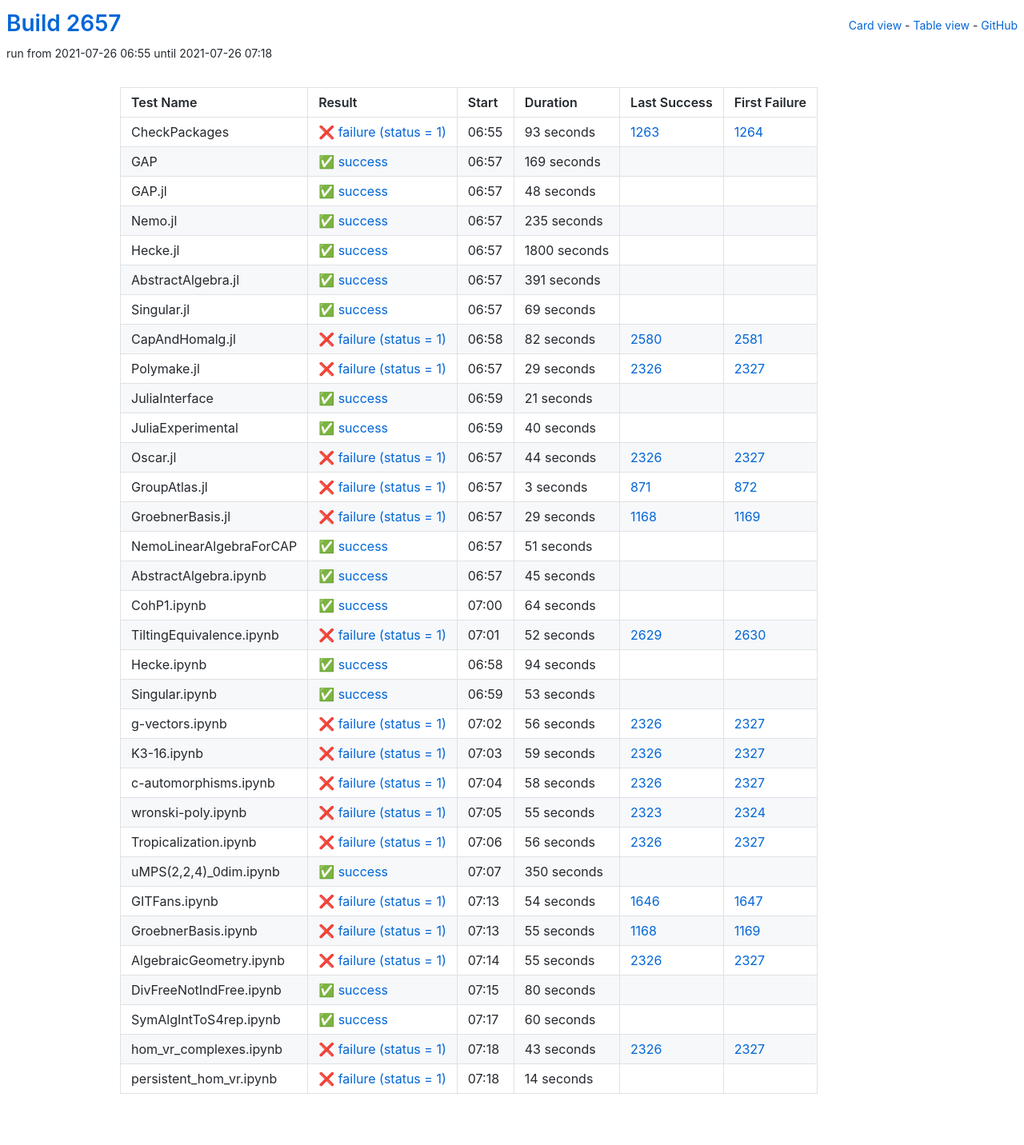
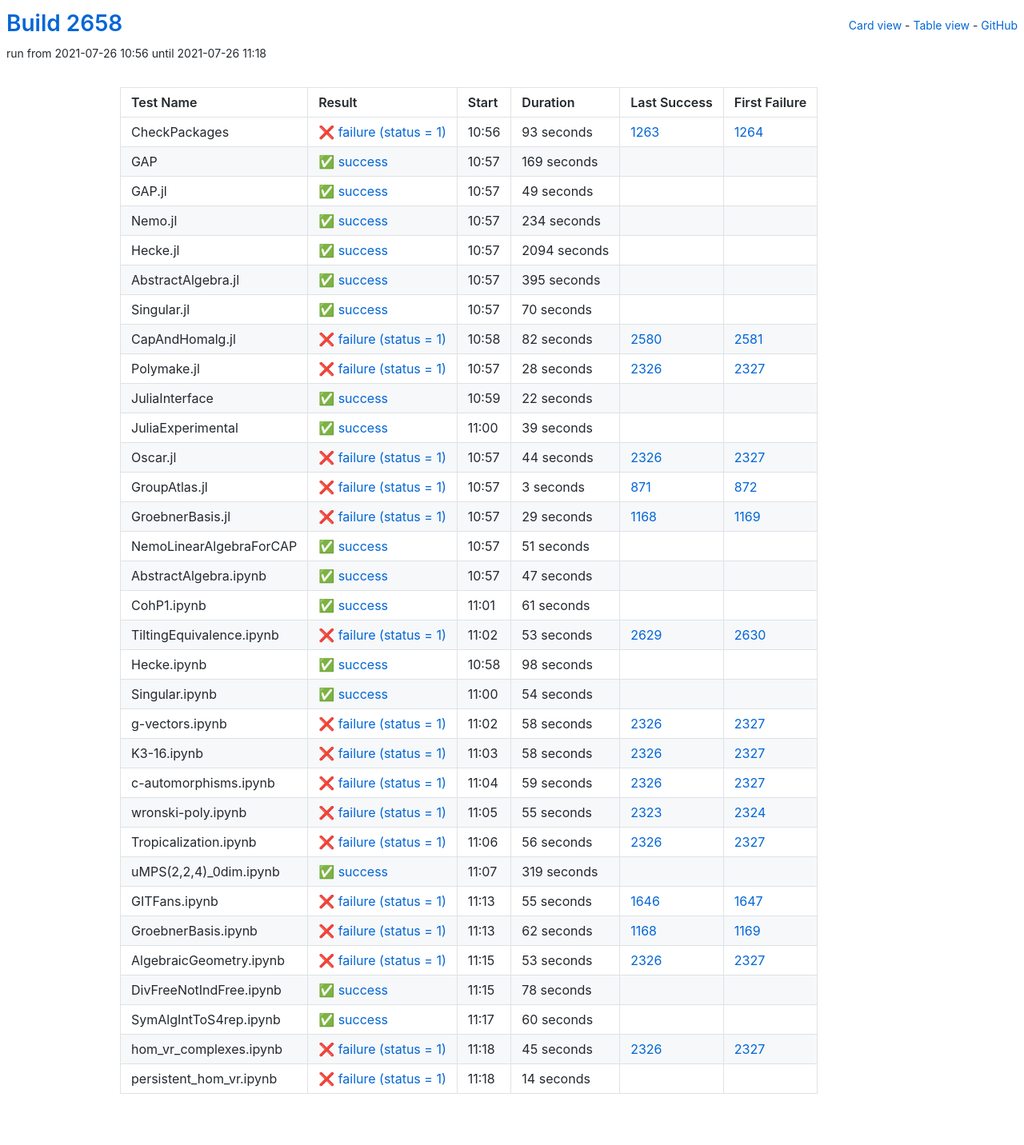
Before and after one commit to oscar-system/oscar-ci-status-stable, a Jekyll site: the page built from table.html, in a window 1280 px wide. Shown: the whole page at 80% size. Built offline with Jekyll 4.4.1, drawn with Linux system fonts in a browser that asks for light colours.

Commit message:
Build #2658

```diff
--- a/_data/ci.yml
+++ b/_data/ci.yml
@@ -1,6 +1,6 @@
 ---
-build: 2657
-build_url: https://oscarci.mathematik.uni-kl.de/job/oscar-stable/2657/
+build: 2658
+build_url: https://oscarci.mathematik.uni-kl.de/job/oscar-stable/2658/
 job: oscar-stable
 organization: oscar-system
 repo: oscar-ci-status-stable
@@ -8,8 +8,8 @@ repourl: https://github.com/oscar-system/oscar-ci-status-stable
 tests:
 - name: CheckPackages
   id: checkpackages
-  log: https://oscarci.mathematik.uni-kl.de/job/oscar-stable/2657/artifact/logs/build-2657/CheckPackages.log
-  start: 2021-07-26 06:55
+  log: https://oscarci.mathematik.uni-kl.de/job/oscar-stable/2658/artifact/logs/build-2658/CheckPackages.log
+  start: 2021-07-26 10:56
   success: false
   exitcode: 1
   status: failure
@@ -20,8 +20,8 @@ tests:
   first_failure_url: https://oscarci.mathematik.uni-kl.de/job/oscar-stable/1264/
 - name: GAP
   id: gap
-  log: https://oscarci.mathematik.uni-kl.de/job/oscar-stable/2657/artifact/logs/build-2657/GAP.log
-  start: 2021-07-26 06:57
+  log: https://oscarci.mathematik.uni-kl.de/job/oscar-stable/2658/artifact/logs/build-2658/GAP.log
+  start: 2021-07-26 10:57
   success: true
   exitcode: 0
   status: success
@@ -32,68 +32,68 @@ tests:
   first_failure_url:
 - name: GAP.jl
   id: gap-jl
-  log: https://oscarci.mathematik.uni-kl.de/job/oscar-stable/2657/artifact/logs/build-2657/GAP.jl.log
-  start: 2021-07-26 06:57
+  log: https://oscarci.mathematik.uni-kl.de/job/oscar-stable/2658/artifact/logs/build-2658/GAP.jl.log
+  start: 2021-07-26 10:57
   success: true
   exitcode: 0
   status: success
-  duration: 48
+  duration: 49
   last_success: false
   last_success_url:
   first_failure: false
   first_failure_url:
 - name: Nemo.jl
   id: nemo-jl
-  log: https://oscarci.mathematik.uni-kl.de/job/oscar-stable/2657/artifact/logs/build-2657/Nemo.jl.log
-  start: 2021-07-26 06:57
+  log: https://oscarci.mathematik.uni-kl.de/job/oscar-stable/2658/artifact/logs/build-2658/Nemo.jl.log
+  start: 2021-07-26 10:57
   success: true
   exitcode: 0
   status: success
-  duration: 235
+  duration: 234
   last_success: false
   last_success_url:
   first_failure: false
   first_failure_url:
 - name: Hecke.jl
   id: hecke-jl
-  log: https://oscarci.mathematik.uni-kl.de/job/oscar-stable/2657/artifact/logs/build-2657/Hecke.jl.log
-  start: 2021-07-26 06:57
+  log: https://oscarci.mathematik.uni-kl.de/job/oscar-stable/2658/artifact/logs/build-2658/Hecke.jl.log
+  start: 2021-07-26 10:57
   success: true
   exitcode: 0
   status: success
-  duration: 1800
+  duration: 2094
   last_success: false
   last_success_url:
   first_failure: false
   first_failure_url:
 - name: AbstractAlgebra.jl
   id: abstractalgebra-jl
-  log: https://oscarci.mathematik.uni-kl.de/job/oscar-stable/2657/artifact/logs/build-2657/AbstractAlgebra.jl.log
-  start: 2021-07-26 06:57
+  log: https://oscarci.mathematik.uni-kl.de/job/oscar-stable/2658/artifact/logs/build-2658/AbstractAlgebra.jl.log
+  start: 2021-07-26 10:57
   success: true
   exitcode: 0
   status: success
-  duration: 391
+  duration: 395
   last_success: false
   last_success_url:
   first_failure: false
   first_failure_url:
 - name: Singular.jl
   id: singular-jl
-  log: https://oscarci.mathematik.uni-kl.de/job/oscar-stable/2657/artifact/logs/build-2657/Singular.jl.log
-  start: 2021-07-26 06:57
+  log: https://oscarci.mathematik.uni-kl.de/job/oscar-stable/2658/artifact/logs/build-2658/Singular.jl.log
+  start: 2021-07-26 10:57
   success: true
   exitcode: 0
   status: success
-  duration: 69
+  duration: 70
   last_success: false
   last_success_url:
   first_failure: false
   first_failure_url:
 - name: CapAndHomalg.jl
   id: capandhomalg-jl
-  log: https://oscarci.mathematik.uni-kl.de/job/oscar-stable/2657/artifact/logs/build-2657/CapAndHomalg.jl.log
-  start: 2021-07-26 06:58
+  log: https://oscarci.mathematik.uni-kl.de/job/oscar-stable/2658/artifact/logs/build-2658/CapAndHomalg.jl.log
+  start: 2021-07-26 10:58
   success: false
   exitcode: 1
   status: failure
@@ -104,44 +104,44 @@ tests:
   first_failure_url: https://oscarci.mathematik.uni-kl.de/job/oscar-stable/2581/
 - name: Polymake.jl
   id: polymake-jl
-  log: https://oscarci.mathematik.uni-kl.de/job/oscar-stable/2657/artifact/logs/build-2657/Polymake.jl.log
-  start: 2021-07-26 06:57
+  log: https://oscarci.mathematik.uni-kl.de/job/oscar-stable/2658/artifact/logs/build-2658/Polymake.jl.log
+  start: 2021-07-26 10:57
   success: false
   exitcode: 1
   status: failure
-  duration: 29
+  duration: 28
   last_success: 2326
   last_success_url: https://oscarci.mathematik.uni-kl.de/job/oscar-stable/2326/
   first_failure: 2327
   first_failure_url: https://oscarci.mathematik.uni-kl.de/job/oscar-stable/2327/
 - name: JuliaInterface
   id: juliainterface
-  log: https://oscarci.mathematik.uni-kl.de/job/oscar-stable/2657/artifact/logs/build-2657/JuliaInterface.log
-  start: 2021-07-26 06:59
+  log: https://oscarci.mathematik.uni-kl.de/job/oscar-stable/2658/artifact/logs/build-2658/JuliaInterface.log
+  start: 2021-07-26 10:59
   success: true
   exitcode: 0
   status: success
-  duration: 21
+  duration: 22
   last_success: false
   last_success_url:
   first_failure: false
   first_failure_url:
 - name: JuliaExperimental
   id: juliaexperimental
-  log: https://oscarci.mathematik.uni-kl.de/job/oscar-stable/2657/artifact/logs/build-2657/JuliaExperimental.log
-  start: 2021-07-26 06:59
+  log: https://oscarci.mathematik.uni-kl.de/job/oscar-stable/2658/artifact/logs/build-2658/JuliaExperimental.log
+  start: 2021-07-26 11:00
   success: true
   exitcode: 0
   status: success
-  duration: 40
+  duration: 39
   last_success: false
   last_success_url:
   first_failure: false
   first_failure_url:
 - name: Oscar.jl
   id: oscar-jl
-  log: https://oscarci.mathematik.uni-kl.de/job/oscar-stable/2657/artifact/logs/build-2657/Oscar.jl.log
-  start: 2021-07-26 06:57
+  log: https://oscarci.mathematik.uni-kl.de/job/oscar-stable/2658/artifact/logs/build-2658/Oscar.jl.log
+  start: 2021-07-26 10:57
   success: false
   exitcode: 1
   status: failure
@@ -152,8 +152,8 @@ tests:
   first_failure_url: https://oscarci.mathematik.uni-kl.de/job/oscar-stable/2327/
 - name: GroupAtlas.jl
   id: groupatlas-jl
-  log: https://oscarci.mathematik.uni-kl.de/job/oscar-stable/2657/artifact/logs/build-2657/GroupAtlas.jl.log
-  start: 2021-07-26 06:57
+  log: https://oscarci.mathematik.uni-kl.de/job/oscar-stable/2658/artifact/logs/build-2658/GroupAtlas.jl.log
+  start: 2021-07-26 10:57
   success: false
   exitcode: 1
   status: failure
@@ -164,8 +164,8 @@ tests:
   first_failure_url: https://oscarci.mathematik.uni-kl.de/job/oscar-stable/872/
 - name: GroebnerBasis.jl
   id: groebnerbasis-jl
-  log: https://oscarci.mathematik.uni-kl.de/job/oscar-stable/2657/artifact/logs/build-2657/GroebnerBasis.jl.log
-  start: 2021-07-26 06:57
+  log: https://oscarci.mathematik.uni-kl.de/job/oscar-stable/2658/artifact/logs/build-2658/GroebnerBasis.jl.log
+  start: 2021-07-26 10:57
   success: false
   exitcode: 1
   status: failure
@@ -176,8 +176,8 @@ tests:
   first_failure_url: https://oscarci.mathematik.uni-kl.de/job/oscar-stable/1169/
 - name: NemoLinearAlgebraForCAP
   id: nemolinearalgebraforcap
-  log: https://oscarci.mathematik.uni-kl.de/job/oscar-stable/2657/artifact/logs/build-2657/NemoLinearAlgebraForCAP.log
-  start: 2021-07-26 06:57
+  log: https://oscarci.mathematik.uni-kl.de/job/oscar-stable/2658/artifact/logs/build-2658/NemoLinearAlgebraForCAP.log
+  start: 2021-07-26 10:57
   success: true
   exitcode: 0
   status: success
@@ -188,80 +188,92 @@ tests:
   first_failure_url:
 - name: AbstractAlgebra.ipynb
   id: abstractalgebra-ipynb
-  log: https://oscarci.mathematik.uni-kl.de/job/oscar-stable/2657/artifact/logs/build-2657/AbstractAlgebra.ipynb.log
-  start: 2021-07-26 06:57
+  log: https://oscarci.mathematik.uni-kl.de/job/oscar-stable/2658/artifact/logs/build-2658/AbstractAlgebra.ipynb.log
+  start: 2021-07-26 10:57
   success: true
   exitcode: 0
   status: success
-  duration: 45
+  duration: 47
   last_success: false
   last_success_url:
   first_failure: false
   first_failure_url:
 - name: CohP1.ipynb
   id: cohp1-ipynb
-  log: https://oscarci.mathematik.uni-kl.de/job/oscar-stable/2657/artifact/logs/build-2657/CohP1.ipynb.log
-  start: 2021-07-26 07:00
+  log: https://oscarci.mathematik.uni-kl.de/job/oscar-stable/2658/artifact/logs/build-2658/CohP1.ipynb.log
+  start: 2021-07-26 11:01
   success: true
   exitcode: 0
   status: success
-  duration: 64
+  duration: 61
   last_success: false
   last_success_url:
   first_failure: false
   first_failure_url:
 - name: TiltingEquivalence.ipynb
   id: tiltingequivalence-ipynb
-  log: https://oscarci.mathematik.uni-kl.de/job/oscar-stable/2657/artifact/logs/build-2657/TiltingEquivalence.ipynb.log
-  start: 2021-07-26 07:01
+  log: https://oscarci.mathematik.uni-kl.de/job/oscar-stable/2658/artifact/logs/build-2658/TiltingEquivalence.ipynb.log
+  start: 2021-07-26 11:02
   success: false
   exitcode: 1
   status: failure
-  duration: 52
+  duration: 53
   last_success: 2629
   last_success_url: https://oscarci.mathematik.uni-kl.de/job/oscar-stable/2629/
   first_failure: 2630
   first_failure_url: https://oscarci.mathematik.uni-kl.de/job/oscar-stable/2630/
 - name: Hecke.ipynb
   id: hecke-ipynb
-  log: https://oscarci.mathematik.uni-kl.de/job/oscar-stable/2657/artifact/logs/build-2657/Hecke.ipynb.log
-  start: 2021-07-26 06:58
+  log: https://oscarci.mathematik.uni-kl.de/job/oscar-stable/2658/artifact/logs/build-2658/Hecke.ipynb.log
+  start: 2021-07-26 10:58
   success: true
   exitcode: 0
   status: success
-  duration: 94
+  duration: 98
   last_success: false
   last_success_url:
   first_failure: false
   first_failure_url:
 - name: Singular.ipynb
   id: singular-ipynb
-  log: https://oscarci.mathematik.uni-kl.de/job/oscar-stable/2657/artifact/logs/build-2657/Singular.ipynb.log
-  start: 2021-07-26 06:59
+  log: https://oscarci.mathematik.uni-kl.de/job/oscar-stable/2658/artifact/logs/build-2658/Singular.ipynb.log
+  start: 2021-07-26 11:00
   success: true
   exitcode: 0
   status: success
-  duration: 53
+  duration: 54
   last_success: false
   last_success_url:
   first_failure: false
   first_failure_url:
 - name: g-vectors.ipynb
   id: g-vectors-ipynb
-  log: https://oscarci.mathematik.uni-kl.de/job/oscar-stable/2657/artifact/logs/build-2657/g-vectors.ipynb.log
-  start: 2021-07-26 07:02
+  log: https://oscarci.mathematik.uni-kl.de/job/oscar-stable/2658/artifact/logs/build-2658/g-vectors.ipynb.log
+  start: 2021-07-26 11:02
   success: false
   exitcode: 1
   status: failure
-  duration: 56
+  duration: 58
   last_success: 2326
   last_success_url: https://oscarci.mathematik.uni-kl.de/job/oscar-stable/2326/
   first_failure: 2327
   first_failure_url: https://oscarci.mathematik.uni-kl.de/job/oscar-stable/2327/
 - name: K3-16.ipynb
   id: k3-16-ipynb
-  log: https://oscarci.mathematik.uni-kl.de/job/oscar-stable/2657/artifact/logs/build-2657/K3-16.ipynb.log
-  start: 2021-07-26 07:03
+  log: https://oscarci.mathematik.uni-kl.de/job/oscar-stable/2658/artifact/logs/build-2658/K3-16.ipynb.log
+  start: 2021-07-26 11:03
+  success: false
+  exitcode: 1
+  status: failure
+  duration: 58
+  last_success: 2326
+  last_success_url: https://oscarci.mathematik.uni-kl.de/job/oscar-stable/2326/
+  first_failure: 2327
+  first_failure_url: https://oscarci.mathematik.uni-kl.de/job/oscar-stable/2327/
+- name: c-automorphisms.ipynb
+  id: c-automorphisms-ipynb
+  log: https://oscarci.mathematik.uni-kl.de/job/oscar-stable/2658/artifact/logs/build-2658/c-automorphisms.ipynb.log
+  start: 2021-07-26 11:04
   success: false
   exitcode: 1
   status: failure
@@ -270,22 +282,10 @@ tests:
   last_success_url: https://oscarci.mathematik.uni-kl.de/job/oscar-stable/2326/
   first_failure: 2327
   first_failure_url: https://oscarci.mathematik.uni-kl.de/job/oscar-stable/2327/
-- name: c-automorphisms.ipynb
-  id: c-automorphisms-ipynb
-  log: https://oscarci.mathematik.uni-kl.de/job/oscar-stable/2657/artifact/logs/build-2657/c-automorphisms.ipynb.log
-  start: 2021-07-26 07:04
-  success: false
-  exitcode: 1
-  status: failure
-  duration: 58
-  last_success: 2326
-  last_success_url: https://oscarci.mathematik.uni-kl.de/job/oscar-stable/2326/
-  first_failure: 2327
-  first_failure_url: https://oscarci.mathematik.uni-kl.de/job/oscar-stable/2327/
 - name: wronski-poly.ipynb
   id: wronski-poly-ipynb
-  log: https://oscarci.mathematik.uni-kl.de/job/oscar-stable/2657/artifact/logs/build-2657/wronski-poly.ipynb.log
-  start: 2021-07-26 07:05
+  log: https://oscarci.mathematik.uni-kl.de/job/oscar-stable/2658/artifact/logs/build-2658/wronski-poly.ipynb.log
+  start: 2021-07-26 11:05
   success: false
   exitcode: 1
   status: failure
@@ -296,8 +296,8 @@ tests:
   first_failure_url: https://oscarci.mathematik.uni-kl.de/job/oscar-stable/2324/
 - name: Tropicalization.ipynb
   id: tropicalization-ipynb
-  log: https://oscarci.mathematik.uni-kl.de/job/oscar-stable/2657/artifact/logs/build-2657/Tropicalization.ipynb.log
-  start: 2021-07-26 07:06
+  log: https://oscarci.mathematik.uni-kl.de/job/oscar-stable/2658/artifact/logs/build-2658/Tropicalization.ipynb.log
+  start: 2021-07-26 11:06
   success: false
   exitcode: 1
   status: failure
@@ -308,68 +308,68 @@ tests:
   first_failure_url: https://oscarci.mathematik.uni-kl.de/job/oscar-stable/2327/
 - name: uMPS(2,2,4)_0dim.ipynb
   id: umps-2-2-4-0dim-ipynb
-  log: https://oscarci.mathematik.uni-kl.de/job/oscar-stable/2657/artifact/logs/build-2657/uMPS-2-2-4-_0dim.ipynb.log
-  start: 2021-07-26 07:07
+  log: https://oscarci.mathematik.uni-kl.de/job/oscar-stable/2658/artifact/logs/build-2658/uMPS-2-2-4-_0dim.ipynb.log
+  start: 2021-07-26 11:07
   success: true
   exitcode: 0
   status: success
-  duration: 350
+  duration: 319
   last_success: false
   last_success_url:
   first_failure: false
   first_failure_url:
 - name: GITFans.ipynb
   id: gitfans-ipynb
-  log: https://oscarci.mathematik.uni-kl.de/job/oscar-stable/2657/artifact/logs/build-2657/GITFans.ipynb.log
-  start: 2021-07-26 07:13
+  log: https://oscarci.mathematik.uni-kl.de/job/oscar-stable/2658/artifact/logs/build-2658/GITFans.ipynb.log
+  start: 2021-07-26 11:13
   success: false
   exitcode: 1
   status: failure
-  duration: 54
+  duration: 55
   last_success: 1646
   last_success_url: https://oscarci.mathematik.uni-kl.de/job/oscar-stable/1646/
   first_failure: 1647
   first_failure_url: https://oscarci.mathematik.uni-kl.de/job/oscar-stable/1647/
 - name: GroebnerBasis.ipynb
   id: groebnerbasis-ipynb
-  log: https://oscarci.mathematik.uni-kl.de/job/oscar-stable/2657/artifact/logs/build-2657/GroebnerBasis.ipynb.log
-  start: 2021-07-26 07:13
+  log: https://oscarci.mathematik.uni-kl.de/job/oscar-stable/2658/artifact/logs/build-2658/GroebnerBasis.ipynb.log
+  start: 2021-07-26 11:13
   success: false
   exitcode: 1
   status: failure
-  duration: 55
+  duration: 62
   last_success: 1168
   last_success_url: https://oscarci.mathematik.uni-kl.de/job/oscar-stable/1168/
   first_failure: 1169
   first_failure_url: https://oscarci.mathematik.uni-kl.de/job/oscar-stable/1169/
 - name: AlgebraicGeometry.ipynb
   id: algebraicgeometry-ipynb
-  log: https://oscarci.mathematik.uni-kl.de/job/oscar-stable/2657/artifact/logs/build-2657/AlgebraicGeometry.ipynb.log
-  start: 2021-07-26 07:14
+  log: https://oscarci.mathematik.uni-kl.de/job/oscar-stable/2658/artifact/logs/build-2658/AlgebraicGeometry.ipynb.log
+  start: 2021-07-26 11:15
   success: false
   exitcode: 1
   status: failure
-  duration: 55
+  duration: 53
   last_success: 2326
   last_success_url: https://oscarci.mathematik.uni-kl.de/job/oscar-stable/2326/
   first_failure: 2327
   first_failure_url: https://oscarci.mathematik.uni-kl.de/job/oscar-stable/2327/
 - name: DivFreeNotIndFree.ipynb
   id: divfreenotindfree-ipynb
-  log: https://oscarci.mathematik.uni-kl.de/job/oscar-stable/2657/artifact/logs/build-2657/DivFreeNotIndFree.ipynb.log
-  start: 2021-07-26 07:15
+  log: https://oscarci.mathematik.uni-kl.de/job/oscar-stable/2658/artifact/logs/build-2658/DivFreeNotIndFree.ipynb.log
+  start: 2021-07-26 11:15
   success: true
   exitcode: 0
   status: success
-  duration: 80
+  duration: 78
   last_success: false
   last_success_url:
   first_failure: false
   first_failure_url:
 - name: SymAlgIntToS4rep.ipynb
   id: symalginttos4rep-ipynb
-  log: https://oscarci.mathematik.uni-kl.de/job/oscar-stable/2657/artifact/logs/build-2657/SymAlgIntToS4rep.ipynb.log
-  start: 2021-07-26 07:17
+  log: https://oscarci.mathematik.uni-kl.de/job/oscar-stable/2658/artifact/logs/build-2658/SymAlgIntToS4rep.ipynb.log
+  start: 2021-07-26 11:17
   success: true
   exitcode: 0
   status: success
@@ -380,20 +380,20 @@ tests:
   first_failure_url:
 - name: hom_vr_complexes.ipynb
   id: hom-vr-complexes-ipynb
-  log: https://oscarci.mathematik.uni-kl.de/job/oscar-stable/2657/artifact/logs/build-2657/hom_vr_complexes.ipynb.log
-  start: 2021-07-26 07:18
+  log: https://oscarci.mathematik.uni-kl.de/job/oscar-stable/2658/artifact/logs/build-2658/hom_vr_complexes.ipynb.log
+  start: 2021-07-26 11:18
   success: false
   exitcode: 1
   status: failure
-  duration: 43
+  duration: 45
   last_success: 2326
   last_success_url: https://oscarci.mathematik.uni-kl.de/job/oscar-stable/2326/
   first_failure: 2327
   first_failure_url: https://oscarci.mathematik.uni-kl.de/job/oscar-stable/2327/
 - name: persistent_hom_vr.ipynb
   id: persistent-hom-vr-ipynb
-  log: https://oscarci.mathematik.uni-kl.de/job/oscar-stable/2657/artifact/logs/build-2657/persistent_hom_vr.ipynb.log
-  start: 2021-07-26 07:18
+  log: https://oscarci.mathematik.uni-kl.de/job/oscar-stable/2658/artifact/logs/build-2658/persistent_hom_vr.ipynb.log
+  start: 2021-07-26 11:18
   success: false
   exitcode: 1
   status: failure
```
Also changed, not shown: README.md.
